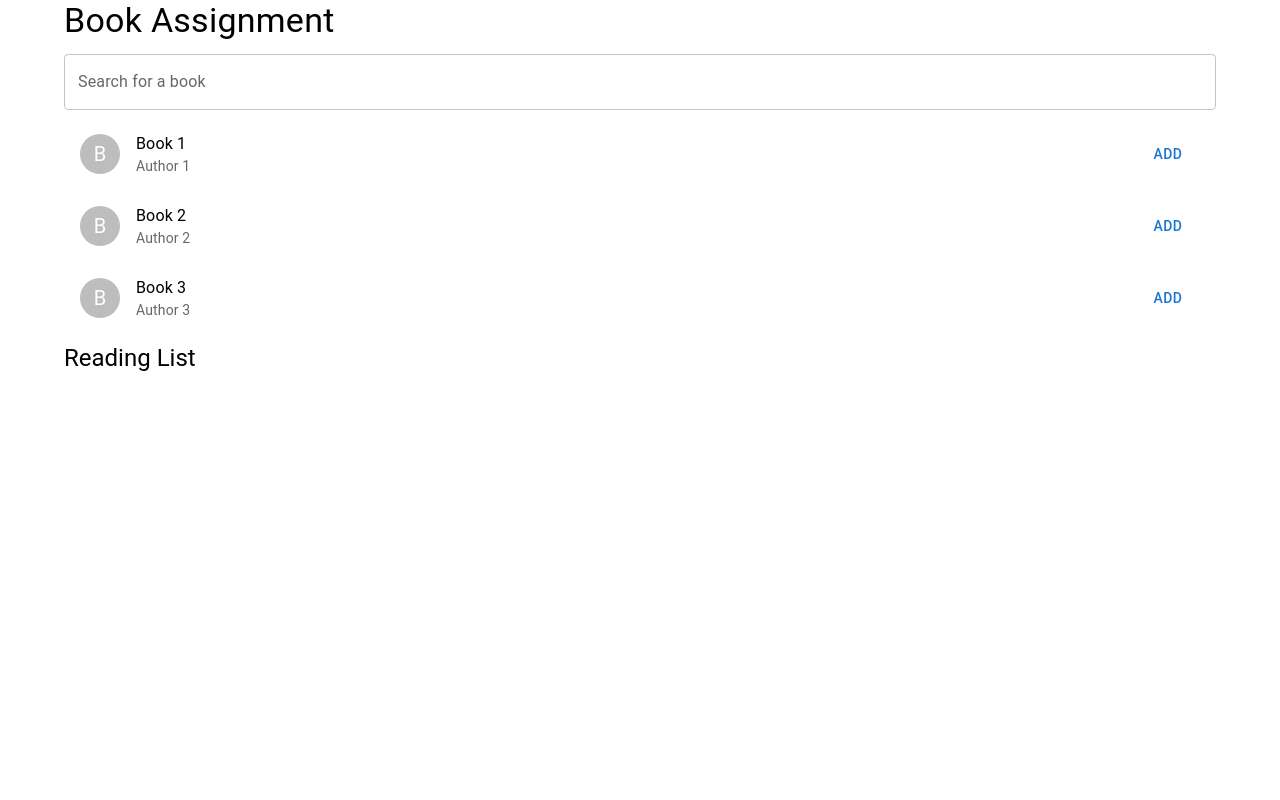
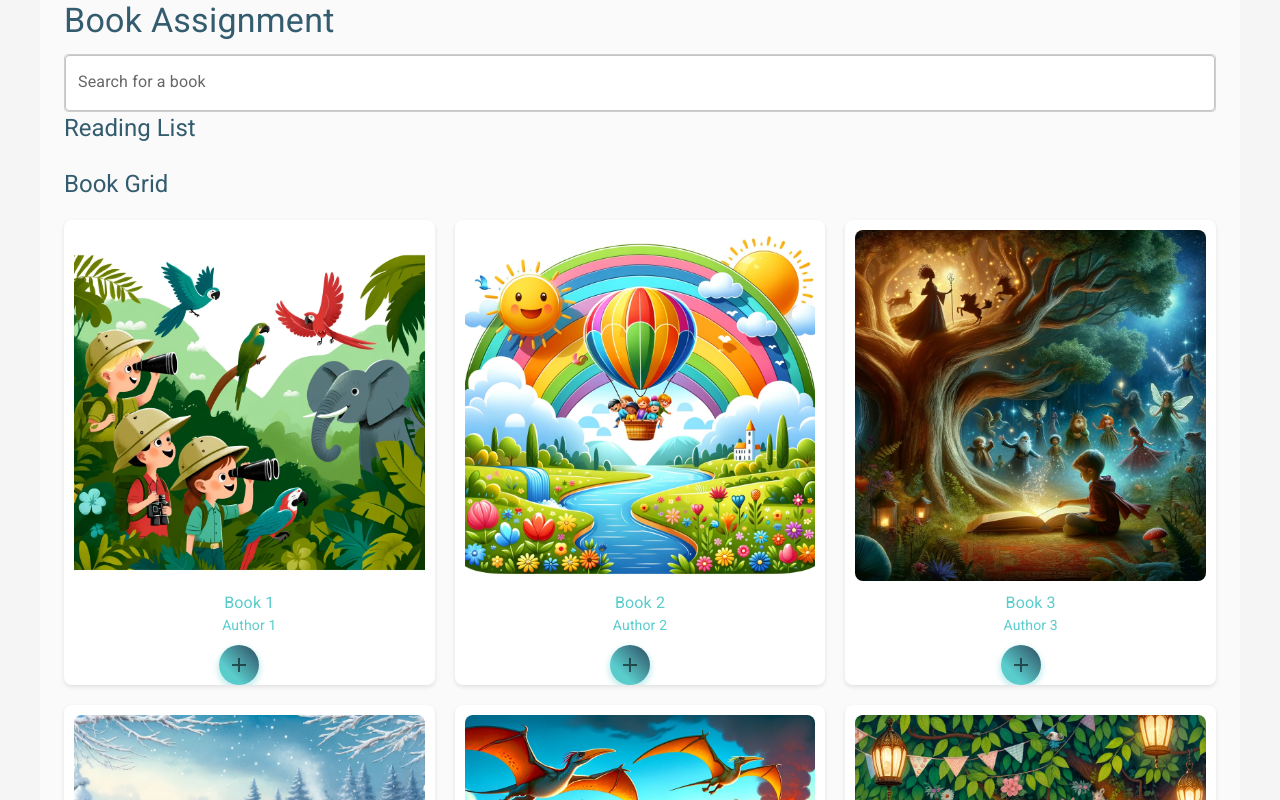
Before and after one commit to arsenhh-byte/ello-coding-challenge, a React app in the folder frontend/: page / in a window 1280 px wide. Shown: the top 800 px of the page. Built offline with nearby package versions, Linux system fonts and the light colour scheme.

Commit message:
frontend completed

```diff
--- a/frontend/src/components/App.css
+++ b/frontend/src/components/App.css
@@ -1,63 +1,161 @@
-/* General styles for the app */
+
 body {
+  font-family: 'Mulish', sans-serif;
   margin: 0;
-    font-family: -apple-system, BlinkMacSystemFont, 'Segoe UI', 'Roboto', 'Oxygen', 'Ubuntu', 'Cantarell', 'Fira Sans', 'Droid Sans', 'Helvetica Neue', sans-serif;
-    -webkit-font-smoothing: antialiased;
-    -moz-osx-font-smoothing: grayscale;
+  padding: 0;
+  box-sizing: border-box;
+  background-color: #FAFAFA;
 }
 
-  .App {
-    text-align: center;
-    margin: 20px;
+.container {
+  padding: 20px;
 }
 
 .searchContainer {
-    position: relative;
+  margin-bottom: 20px;
 }
 
 .searchResults {
-    position: absolute;
+  position: relative;
+  z-index: 1;
+  background-color: #FFFFFF;
+  box-shadow: 0 2px 8px rgba(0, 0, 0, 0.1);
+  max-height: 300px;
+  overflow-y: auto;
   width: 100%;
-    z-index: 1000;
-    background: white;
-    border: 1px solid #ccc;
-    box-shadow: 0 4px 8px rgba(0,0,0,0.1);
-    max-height: 200px;
-    overflow-y: auto;
+  border: 1px solid #5ACCCC;
 }
 
 .searchResultItem {
   display: flex;
   align-items: center;
   padding: 10px;
-    cursor: pointer;
+  border-bottom: 1px solid #CFCFCF;
 }
 
-  .searchResultItem img {
-    width: 50px;
-    height: 50px;
-    margin-right: 10px;
+.searchResultAvatar {
+  margin-right: 16px;
 }
 
-  .gridContainer {
-    display: flex;
-    flex-wrap: wrap;
-    justify-content: center;
+.image-grid {
+  display: grid;
+  grid-template-columns: repeat(3, 1fr);
+  gap: 20px;
   margin-top: 20px;
 }
 
-  .gridItem {
-    position: relative;
-    width: 30%;
-    padding-bottom: 20%;
-    margin: 10px;
+.image-grid img {
+  width: 100%;
+  height: auto;
+  border-radius: 8px;
 }
 
-  .gridItem img {
+.grid-item {
+  text-align: center;
+  background-color: #FFFFFF;
+  padding: 10px;
+  box-shadow: 0 2px 4px rgba(0, 0, 0, 0.1);
+  border-radius: 8px;
+  position: relative;
+  overflow: hidden;
+  transition: transform 0.3s;
+  display: flex;
+  flex-direction: column;
+  align-items: center;
+}
+
+.grid-item:hover {
+  transform: scale(1.05);
+}
+
+.grid-item img {
+  margin-bottom: 10px;
+}
+
+.grid-item h6, .grid-item p {
+  margin: 0;
+}
+
+.grid-item h6 {
+  color: #335C6E;
+}
+
+.grid-item p {
+  color: #5ACCCC;
+}
+
+.searchResults .MuiListItemText-primary {
+  color: #335C6E;
+}
+
+.searchResults .MuiListItemText-secondary {
+  color: #FABD33;
+}
+
+.readingListItem {
+  display: flex;
+  align-items: center;
+  padding: 10px;
+  border-bottom: 1px solid #CFCFCF;
+}
+
+.readingListAvatar {
+  margin-right: 16px;
+}
+
+.MuiButtonBase-root {
+  color: #FFFFFF;
+  background-color: #335C6E;
+  border-radius: 4px;
+  padding: 6px 12px;
+  transition: background-color 0.3s, box-shadow 0.3s;
+}
+
+.MuiButtonBase-root:hover {
+  background-color: #5ACCCC;
+  box-shadow: 0 4px 8px rgba(0, 0, 0, 0.2);
+}
+
+.MuiTypography-root {
+  color: #335C6E;
+}
+
+.MuiContainer-root {
+  background-color: #FAFAFA;
+}
+
+.MuiInputBase-root {
+  background-color: #FFFFFF;
+  border: 1px solid #CFCFCF;
+  border-radius: 4px;
+}
+
+.MuiInputBase-root:hover {
+  border-color: #5ACCCC;
+}
+
+.MuiInputBase-input {
+  color: #335C6E;
+}
+
+.addButton {
+  background: linear-gradient(45deg, #5ACCCC 30%, #335C6E 90%);
+  color: white;
+  border: none;
+  border-radius: 50%;
+  width: 40px;
+  height: 40px;
+  display: flex;
+  align-items: center;
+  justify-content: center;
+  box-shadow: 0 3px 5px 2px rgba(90, 204, 204, 0.3);
+  transition: transform 0.3s, box-shadow 0.3s;
   position: absolute;
-    top: 0;
-    left: 0;
-    width: 100%;
-    height: 100%;
-    object-fit: cover;
+  top: 10px;
+  right: 10px;
 }
+
+.addButton:hover {
+  transform: scale(1.1);
+  box-shadow: 0 6px 10px 4px rgba(90, 204, 204, 0.3);
+}
--- a/frontend/src/components/App.js
+++ b/frontend/src/components/App.js
@@ -1,16 +1,32 @@
 import React, { useState } from 'react';
-import { Container, Typography } from '@mui/material';
+import { Container, Typography, IconButton, Box } from '@mui/material';
 import SearchBar from '../components/SearchBar';
 import SearchResult from '../components/SearchResult';
 import ReadingList from '../components/ReadingList';
+import AddIcon from '@mui/icons-material/Add';
+import image1 from '../assets/image1.png';
+import image2 from '../assets/image2.png';
+import image3 from '../assets/image3.png';
+import image4 from '../assets/image4.png';
+import image5 from '../assets/image5.png';
+import image6 from '../assets/image6.png';
+import image7 from '../assets/image7.png';
+import image8 from '../assets/image8.png';
+import image9 from '../assets/image9.png';
 import './App.css';
 
 const App = () => {
   const [searchQuery, setSearchQuery] = useState('');
-  const [books, setBooks] = useState([
-    { id: 1, title: 'Book 1', author: 'Author 1' },
-    { id: 2, title: 'Book 2', author: 'Author 2' },
-    { id: 3, title: 'Book 3', author: 'Author 3' },
+  const [books] = useState([
+    { id: 1, title: 'Book 1', author: 'Author 1', image: image1 },
+    { id: 2, title: 'Book 2', author: 'Author 2', image: image2 },
+    { id: 3, title: 'Book 3', author: 'Author 3', image: image3 },
+    { id: 4, title: 'Book 4', author: 'Author 4', image: image4 },
+    { id: 5, title: 'Book 5', author: 'Author 5', image: image5 },
+    { id: 6, title: 'Book 6', author: 'Author 6', image: image6 },
+    { id: 7, title: 'Book 7', author: 'Author 7', image: image7 },
+    { id: 8, title: 'Book 8', author: 'Author 8', image: image8 },
+    { id: 9, title: 'Book 9', author: 'Author 9', image: image9 },
   ]);
   const [readingList, setReadingList] = useState([]);
 
@@ -34,11 +50,30 @@ const App = () => {
         Book Assignment
       </Typography>
       <SearchBar searchQuery={searchQuery} setSearchQuery={setSearchQuery} />
-      <SearchResult books={filteredBooks} addBook={addBook} />
+      {searchQuery && (
+        <div className="searchResults">
+          <SearchResult books={filteredBooks} addBook={addBook} />
+        </div>
+      )}
       <Typography variant="h5" gutterBottom>
         Reading List
       </Typography>
       <ReadingList readingList={readingList} removeBook={removeBook} />
+      <Typography variant="h5" gutterBottom>
+        Book Grid
+      </Typography>
+      <div className="image-grid">
+        {books.map((book) => (
+          <Box key={book.id} className="grid-item">
+            <img src={book.image} alt={book.title} />
+            <Typography variant="body1">{book.title}</Typography>
+            <Typography variant="body2">{book.author}</Typography>
+            <IconButton onClick={() => addBook(book)} className="addButton">
+              <AddIcon />
+            </IconButton>
+          </Box>
+        ))}
+      </div>
     </Container>
   );
 };
--- a/frontend/src/components/ReadingList.js
+++ b/frontend/src/components/ReadingList.js
@@ -1,13 +1,17 @@
 import React from 'react';
-import { List, ListItem, Button } from '@mui/material';
-import BookItem from './BookItem';
+import { List, ListItem, ListItemText, IconButton, Avatar } from '@mui/material';
+import RemoveIcon from '@mui/icons-material/Remove';
 
 const ReadingList = ({ readingList, removeBook }) => {
   return (
     <List>
       {readingList.map((book) => (
-        <ListItem key={book.id}>
-          <BookItem book={book} actionButton={<Button onClick={() => removeBook(book.id)}>Remove</Button>} />
+        <ListItem key={book.id} alignItems="flex-start" className="readingListItem">
+          <Avatar src={book.image} variant="square" className="readingListAvatar" />
+          <ListItemText primary={book.title} secondary={book.author} />
+          <IconButton onClick={() => removeBook(book.id)}>
+            <RemoveIcon />
+          </IconButton>
         </ListItem>
       ))}
     </List>
--- a/frontend/src/components/SearchResult.js
+++ b/frontend/src/components/SearchResult.js
@@ -1,13 +1,17 @@
 import React from 'react';
-import { List, ListItem, ListItemText, Button } from '@mui/material';
-import BookItem from './BookItem';
+import { List, ListItem, ListItemText, IconButton, Avatar } from '@mui/material';
+import AddIcon from '@mui/icons-material/Add';
 
 const SearchResult = ({ books, addBook }) => {
   return (
     <List>
       {books.map((book) => (
-        <ListItem key={book.id}>
-          <BookItem book={book} actionButton={<Button onClick={() => addBook(book)}>Add</Button>} />
+        <ListItem key={book.id} alignItems="flex-start" className="searchResultItem">
+          <Avatar src={book.image} variant="square" className="searchResultAvatar" />
+          <ListItemText primary={book.title} secondary={book.author} />
+          <IconButton onClick={() => addBook(book)}>
+            <AddIcon />
+          </IconButton>
         </ListItem>
       ))}
     </List>
--- a/frontend/src/index.css
+++ b/frontend/src/index.css
@@ -1,10 +1,36 @@
+/* index.css */
+@import url('https://fonts.googleapis.com/css2?family=Roboto:wght@300;400;500;700&display=swap');
+
+html, body, #root {
+  height: 100%;
+  margin: 0;
+  padding: 0;
+}
+
+* {
+  box-sizing: border-box;
+}
+
 body {
-    margin: 0;
-    font-family: -apple-system, BlinkMacSystemFont, 'Segoe UI', 'Roboto', 'Oxygen', 'Ubuntu', 'Cantarell', 'Fira Sans', 'Droid Sans', 'Helvetica Neue', sans-serif;
-    -webkit-font-smoothing: antialiased;
-    -moz-osx-font-smoothing: grayscale;
-  }
+  font-family: 'Roboto', sans-serif;
+  background-color: #f5f5f5;
+  color: #333;
+  line-height: 1.6;
+}
 
-  code {
-    font-family: source-code-pro, Menlo, Monaco, Consolas, 'Courier New', monospace;
-  }
+a {
+  text-decoration: none;
+  color: inherit;
+}
+
+ul {
+  list-style: none;
+  padding: 0;
+  margin: 0;
+}
+
+img {
+  display: block;
+  max-width: 100%;
+  height: auto;
+}
--- a/frontend/src/index.html
+++ b/frontend/src/index.html
@@ -3,7 +3,8 @@
 <head>
   <meta charset="UTF-8">
   <meta name="viewport" content="width=device-width, initial-scale=1.0">
-  <title>React App</title>
+  <link rel="stylesheet" href="https://fonts.googleapis.com/css2?family=Mulish:wght@400;600;700&display=swap">
+  <title>Book Assignment</title>
 </head>
 <body>
   <div id="root"></div>
```
Lines whose indentation alone changed are shown as unchanged.
